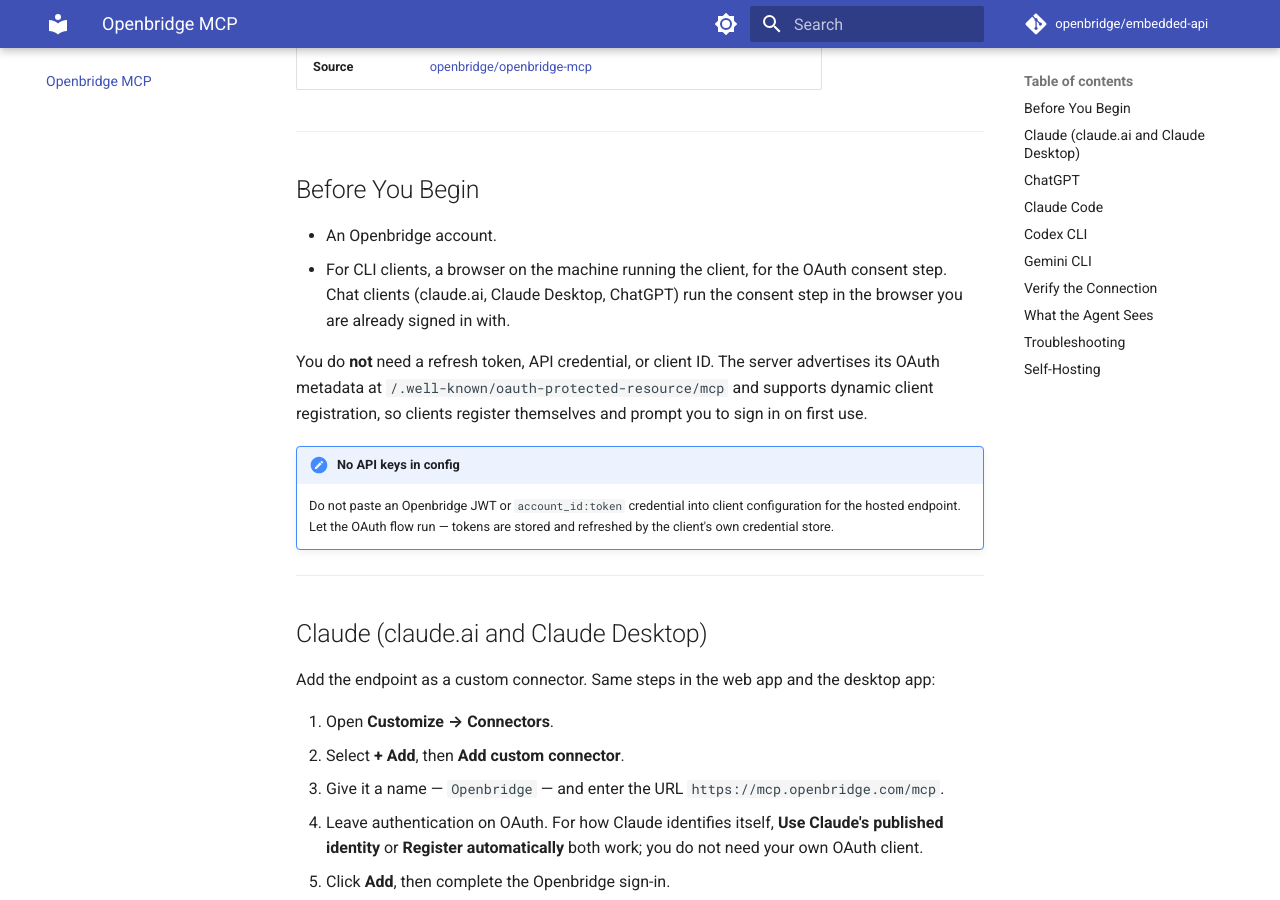
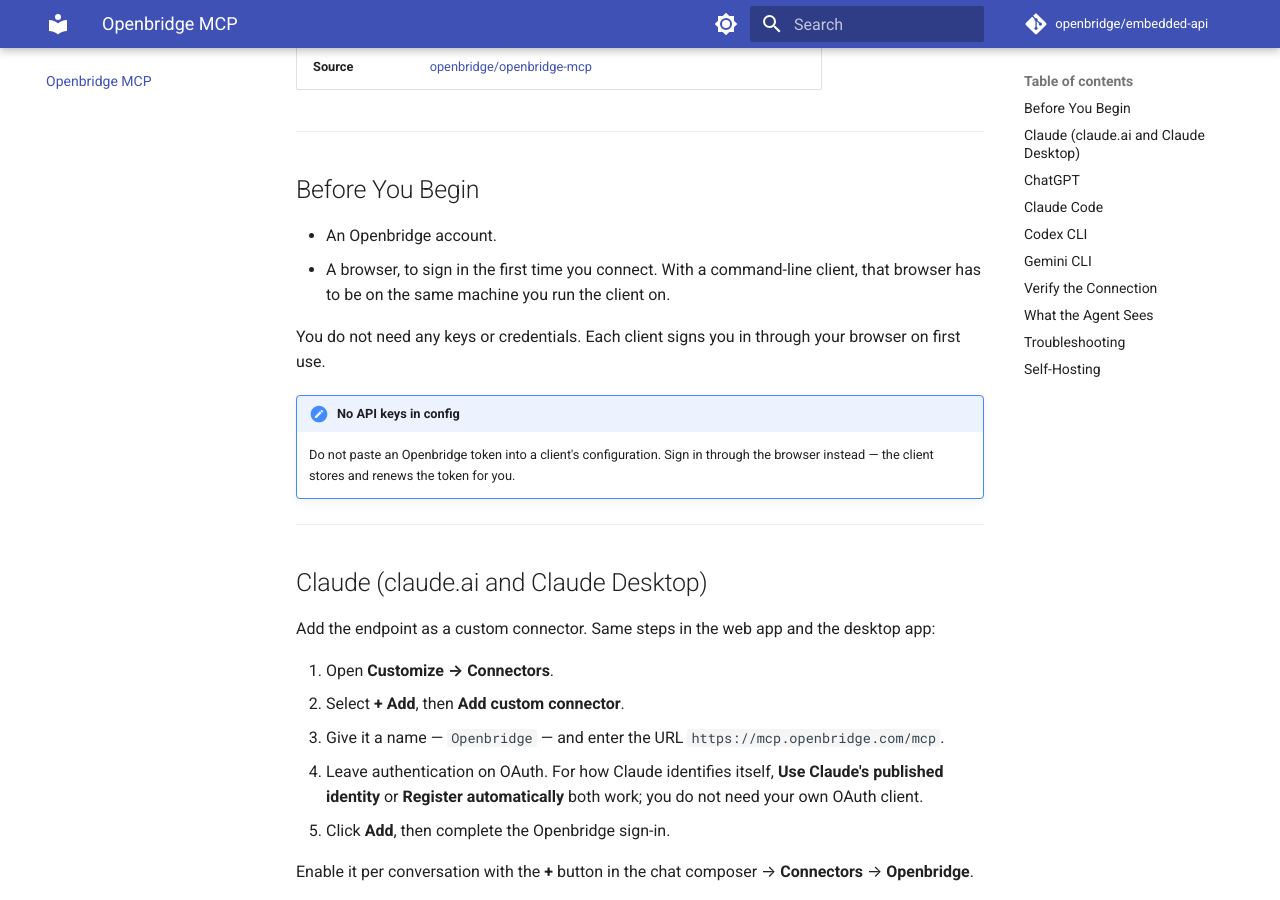
Before and after one commit to openbridge/embedded-api, an MkDocs documentation site: the page built from docs/mcp.md, in a window 1280 px wide and 900 px high, scrolled down 489 px. Built offline with MkDocs 1.6.1 and Material for MkDocs 9.7.7, drawn with Linux system fonts in a browser that asks for light colours; comment, search, counter and statistics services are not loaded.

Commit message:
docs: plainer language in MCP prerequisites

```diff
--- a/docs/mcp.md
+++ b/docs/mcp.md
@@ -14,12 +14,12 @@ The Openbridge MCP server exposes the Openbridge platform to AI agents and chat
 ## Before You Begin
 
 - An Openbridge account.
-- For CLI clients, a browser on the machine running the client, for the OAuth consent step. Chat clients (claude.ai, Claude Desktop, ChatGPT) run the consent step in the browser you are already signed in with.
+- A browser, to sign in the first time you connect. With a command-line client, that browser has to be on the same machine you run the client on.
 
-You do **not** need a refresh token, API credential, or client ID. The server advertises its OAuth metadata at `/.well-known/oauth-protected-resource/mcp` and supports dynamic client registration, so clients register themselves and prompt you to sign in on first use.
+You do not need any keys or credentials. Each client signs you in through your browser on first use.
 
 !!! note "No API keys in config"
-    Do not paste an Openbridge JWT or `account_id:token` credential into client configuration for the hosted endpoint. Let the OAuth flow run — tokens are stored and refreshed by the client's own credential store.
+    Do not paste an Openbridge token into a client's configuration. Sign in through the browser instead — the client stores and renews the token for you.
 
 ---
 
```
